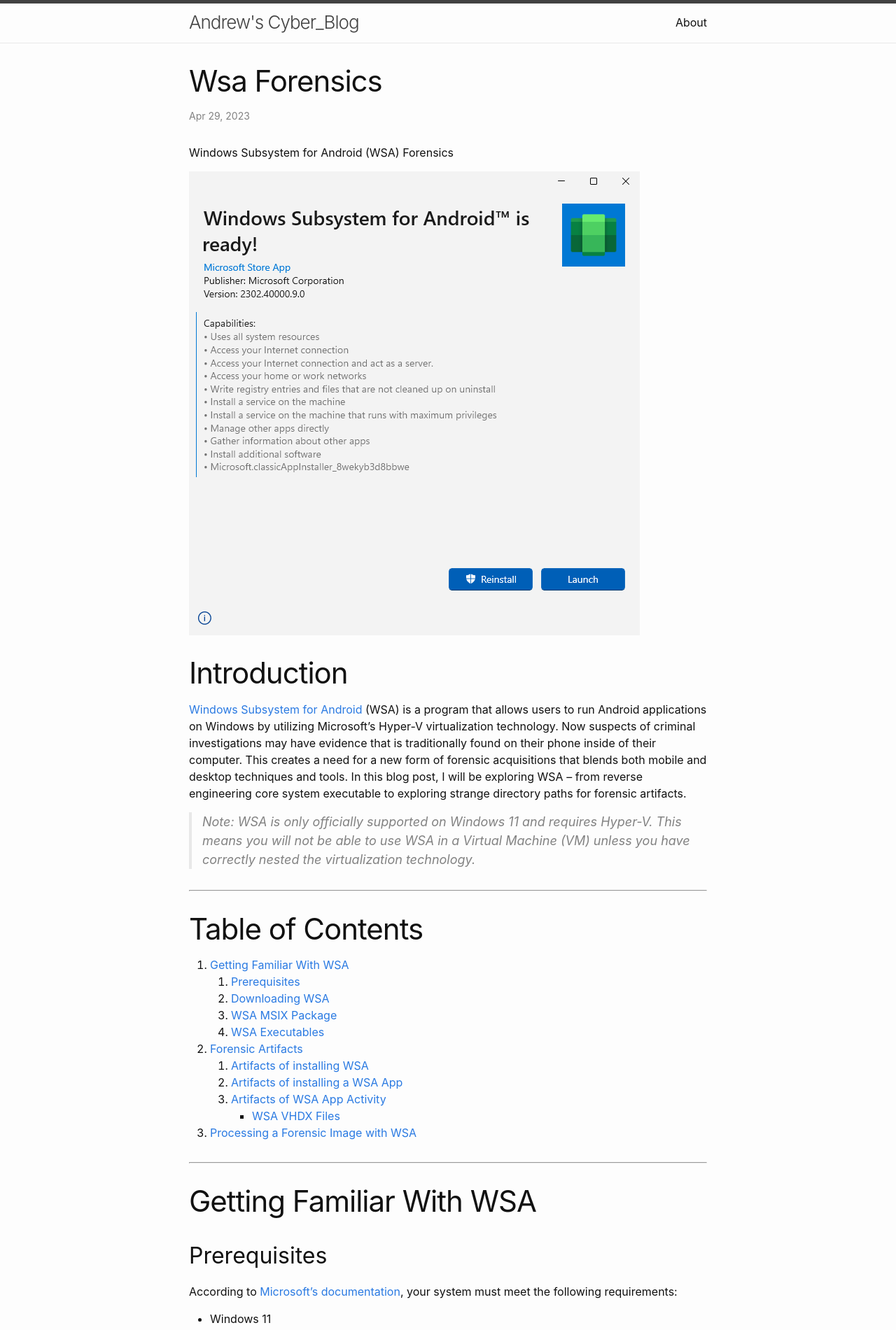
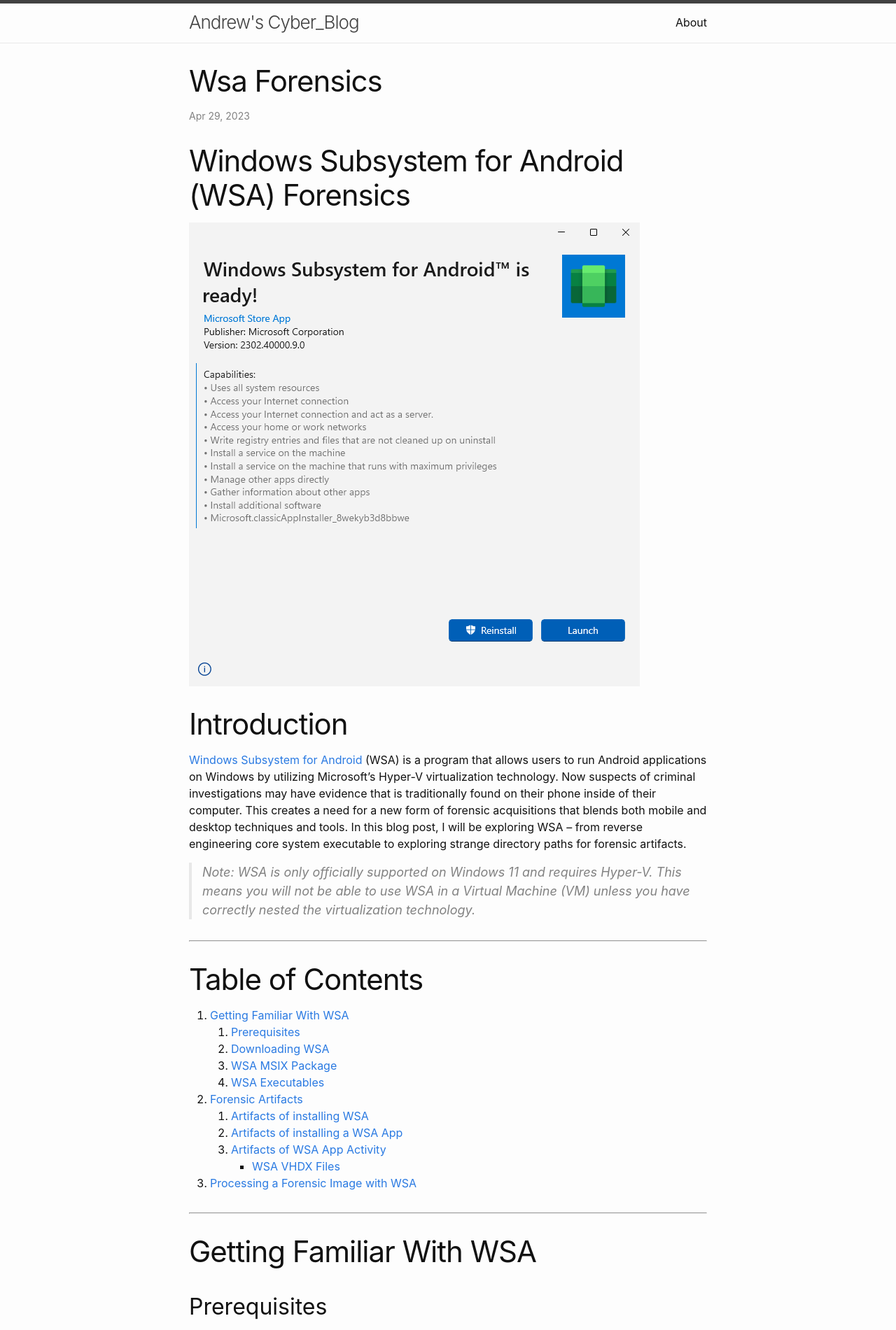
Before and after one commit to madhathacker/cyber.blog, a Jekyll site: the page built from _posts/2023-04-29-wsa-forensics.md, in a window 1280 px wide. Shown: the top 1901 px of the page at 70% size. Built offline with Jekyll 4.4.1, drawn with Linux system fonts in a browser that asks for light colours; our own code applies the rules of GitHub Pages for plain Markdown files.

Commit message:
Fix title

```diff
--- a/_posts/2023-04-29-wsa-forensics.md
+++ b/_posts/2023-04-29-wsa-forensics.md
@@ -1,4 +1,4 @@
-Windows Subsystem for Android (WSA) Forensics
+# Windows Subsystem for Android (WSA) Forensics
 
 ![Installing WSA](/assets/wsa/wsa_install.png)
 
```
